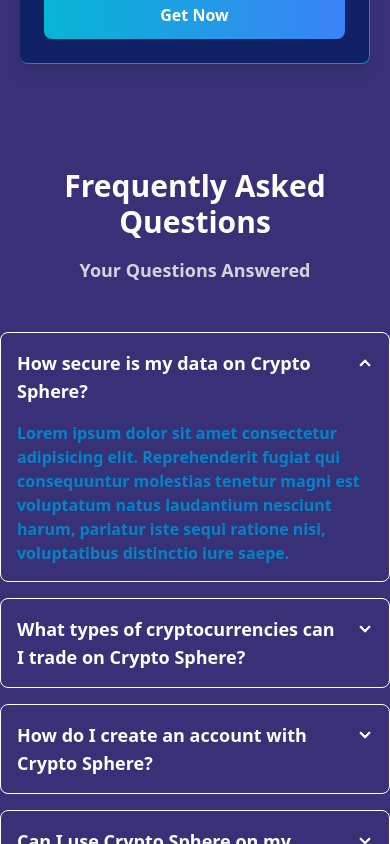
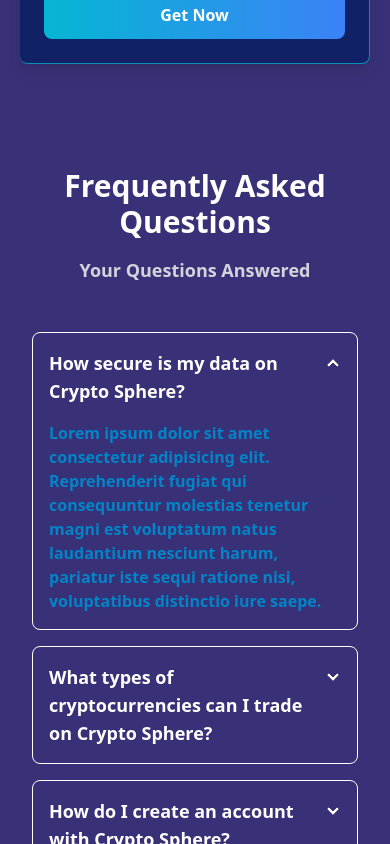
Before and after one commit to amithasanamithasan/Crypto-Sphere-project, a React (Vite) app: page / in a window 390 px wide. Shown: the part 6320-7164 px from the top of the page. Built offline with nearby package versions, Linux system fonts and the light colour scheme.

Commit message:
some sily mistake px-8 mx auto than figma mobile devices  padding left and padding right margin auto

```diff
--- a/src/Component/Pages/AskingQuestion/Frequently.jsx
+++ b/src/Component/Pages/AskingQuestion/Frequently.jsx
@@ -1,7 +1,7 @@
 const Frequently = () => {
   return (
     <div className=" bg-[#251c69e7]">
-    <div className=" lg:px-[200px]   md:px[196px] py-10 w-full lg:w-[1047px] ">
+    <div className="px-8 lg:px-[200px] mx-auto  md:px[196px] py-10 w-full lg:w-[1047px] ">
       <div className="text-center mb-12">
         <h2 className="text-3xl md:text-5xl font-bold text-white">Frequently Asked Questions</h2>
         <p className="text-lg text-gray-300 font-semibold mt-4">Your Questions Answered</p>
```
